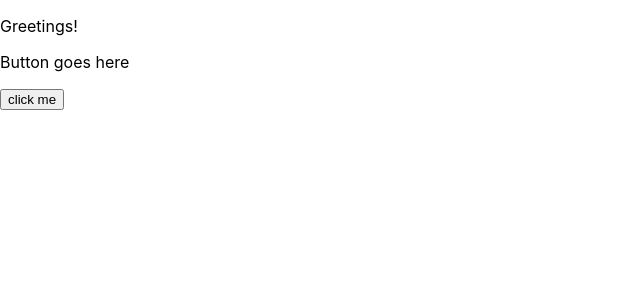
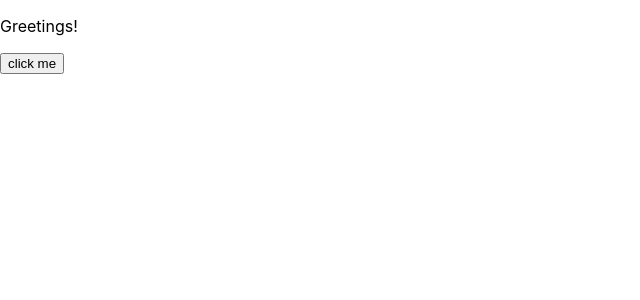
Before and after one commit to mehakkd/react-test-problem-mehak, a React (Create React App) app: page / in a window 1280 px wide. Shown: the top 300 px of the page, without its empty margins (0-640 px from the left). Built offline with nearby package versions, Linux system fonts and the light colour scheme.

Commit message:
got rid of text above button and below greetings

```diff
--- a/src/App.js
+++ b/src/App.js
@@ -22,7 +22,6 @@ export default class App extends React.Component {
     return (
       <div>
         <p>Greetings!</p>
-        <p>Button goes here</p>
 
         <button type= "button" onClick= {this.handleClick}>
           {this.state.active ? "click me" : "thanks"}
```
